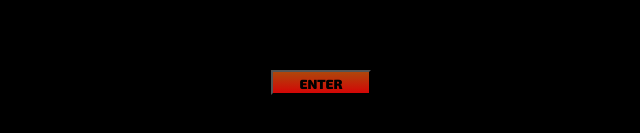
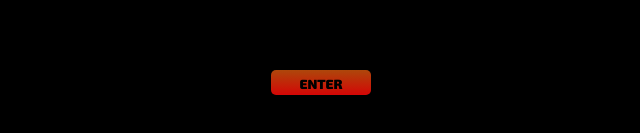
Before and after one commit to cyborganicCorp/vanishingLandingPage, a plain HTML site: page index.html in a window 1280 px wide. Shown: the part 545-678 px from the top of the page, 319-959 px from the left. Drawn offline with Linux system fonts and the light colour scheme.

Commit message:
enter button styling

```diff
--- a/style.css
+++ b/style.css
@@ -83,9 +83,11 @@
     height: 25px;
     position: absolute;
     bottom: 20svh;
+    /*background-color: red;*/
+    border: transparent;
     background-image: linear-gradient(to bottom, #ae470b, #d40606);
     background-size: cover;
-    /*border-radius: 5px;*/
+    border-radius: 5px;
     /*border-color: linear-gradient(to bottom, #ae470b, #d40606);*/
     /*text-decoration: none;*/
     /*box-shadow: 1px 1px 20px 0px black;*/
```
